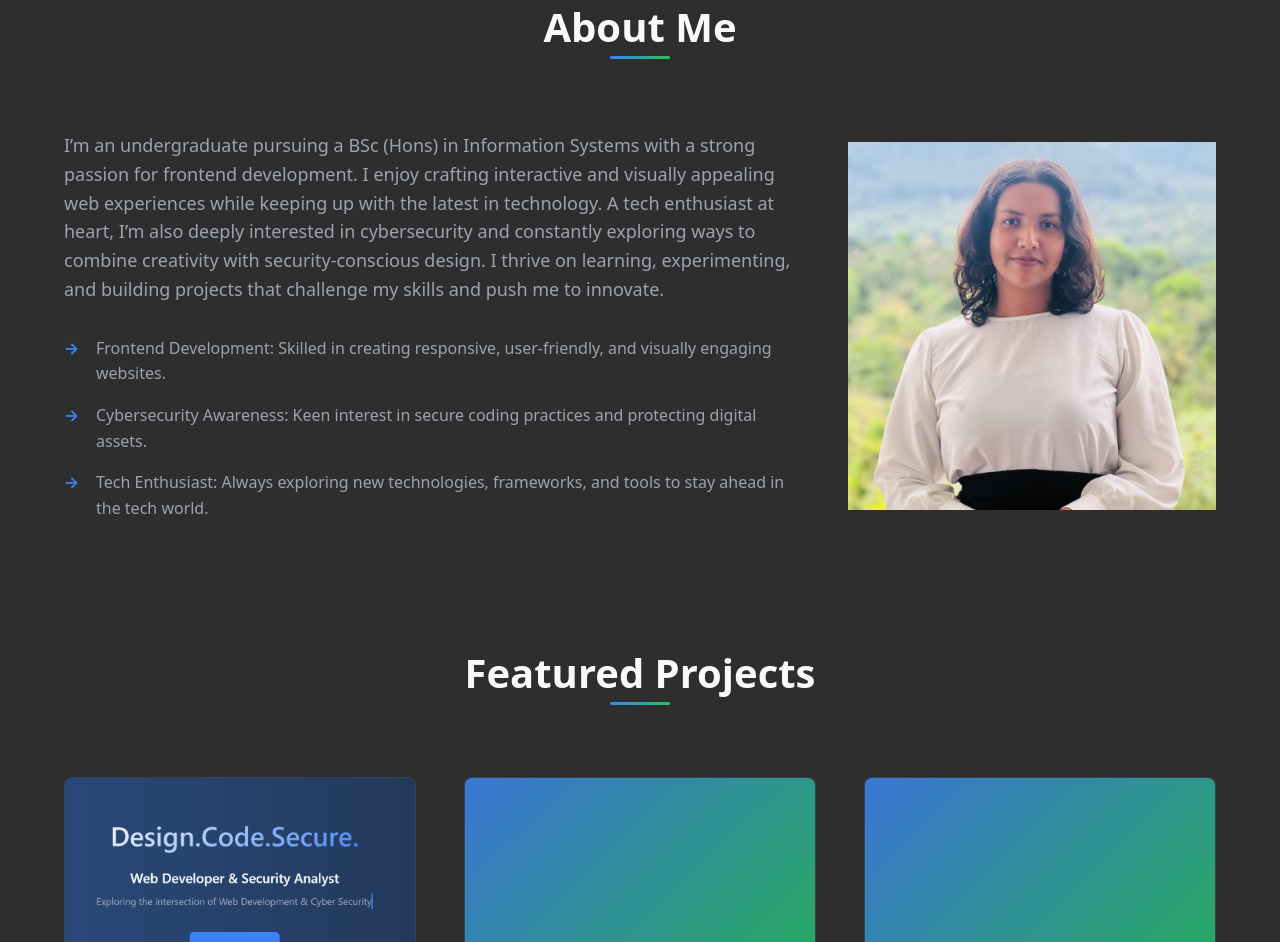
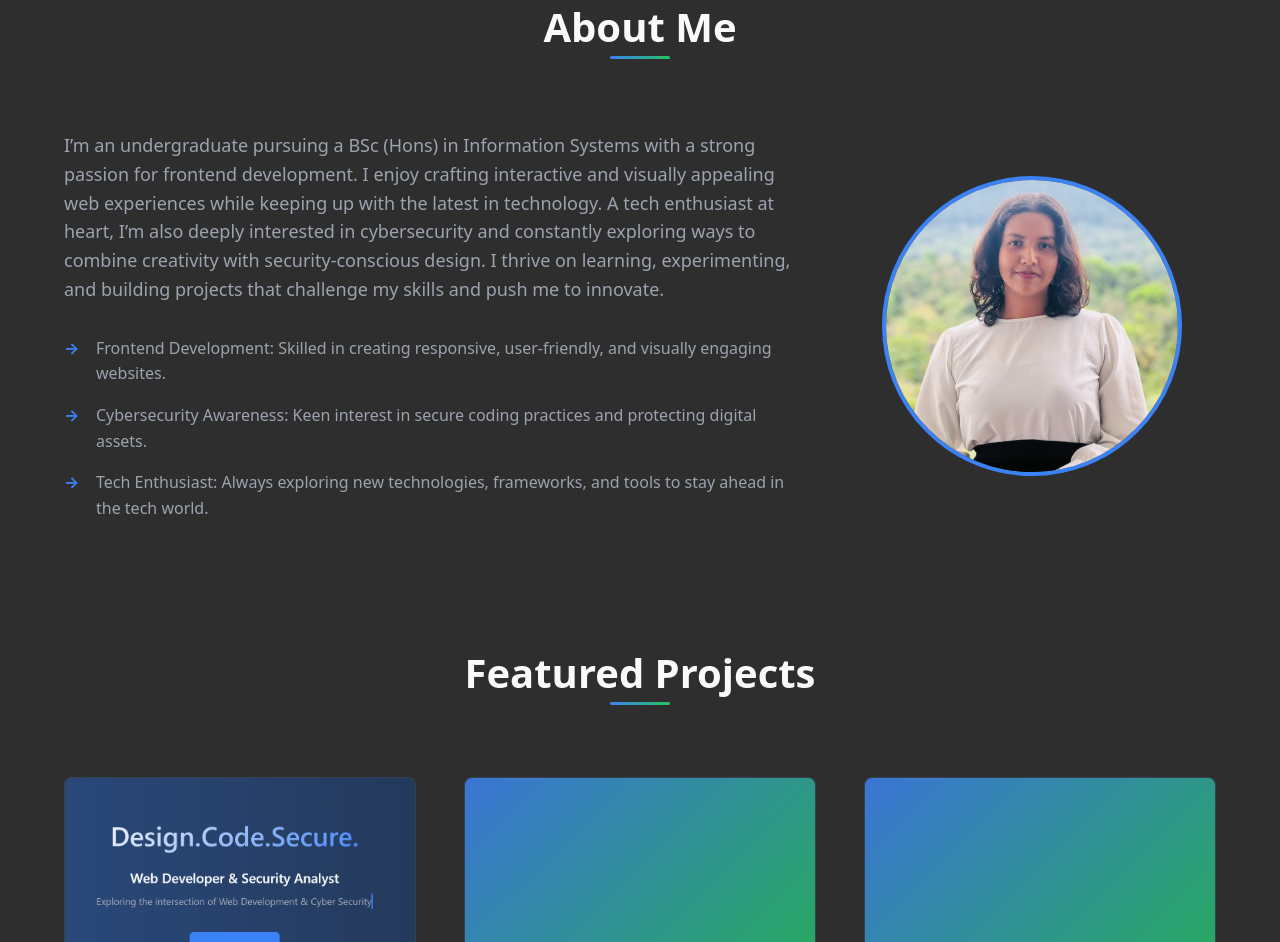
Before and after one commit to Nethsalee/MyPortfolio, a plain HTML site: page index.html in a window 1280 px wide. Shown: the part 861-1803 px from the top of the page. Drawn offline with Linux system fonts and the light colour scheme.

Commit message:
Change styles

```diff
--- a/index.html
+++ b/index.html
@@ -67,7 +67,7 @@
                         </ul>
                     </div>
                     <div class="about__image">
-                        <img src="Images/profilephoto.jpg" alt="Nethsalee profile photo">
+                        <img src="Images/profilephoto.jpg" alt="Nethsalee profile photo" class="profile-image">
                     </div>
                 </div>
             </div>
```
